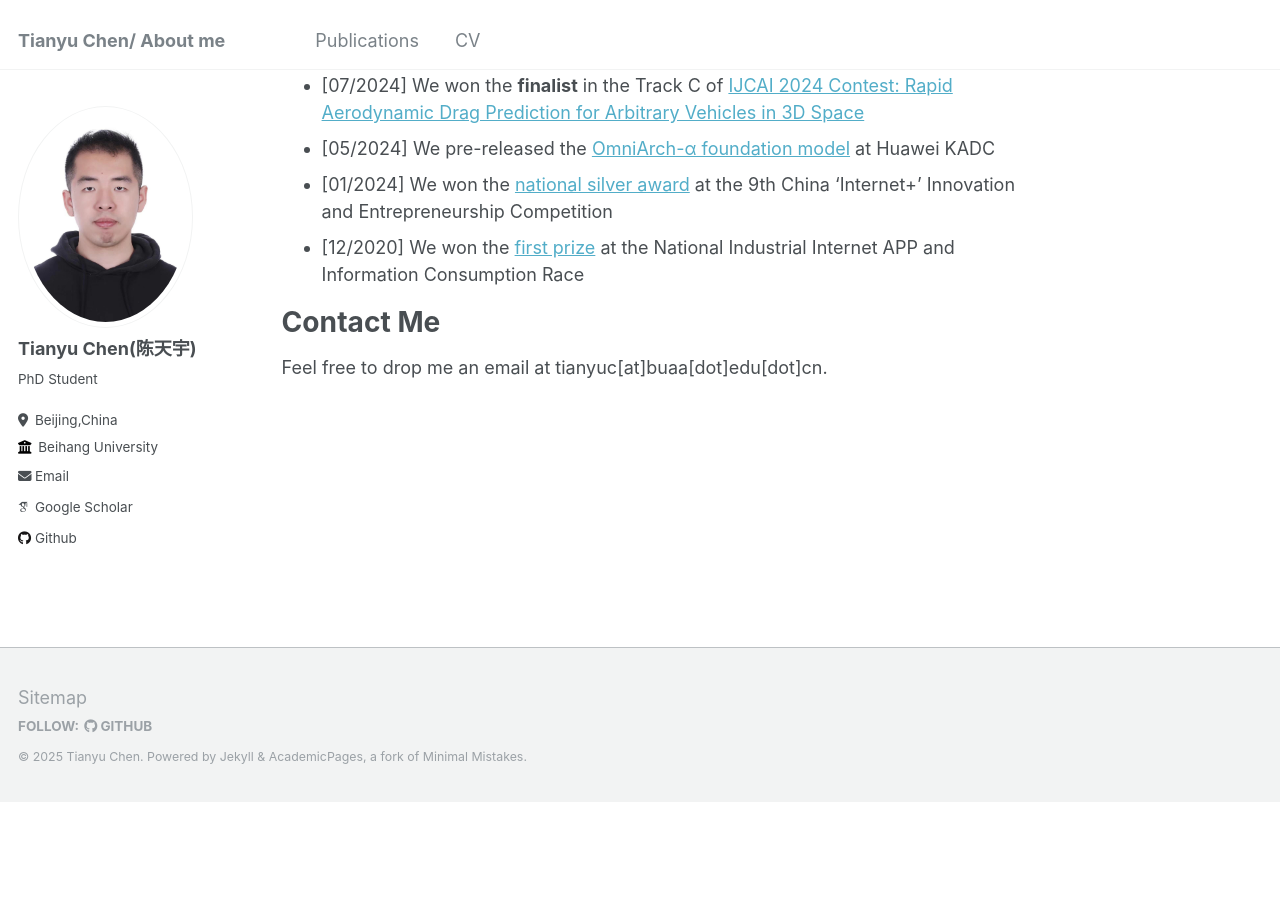
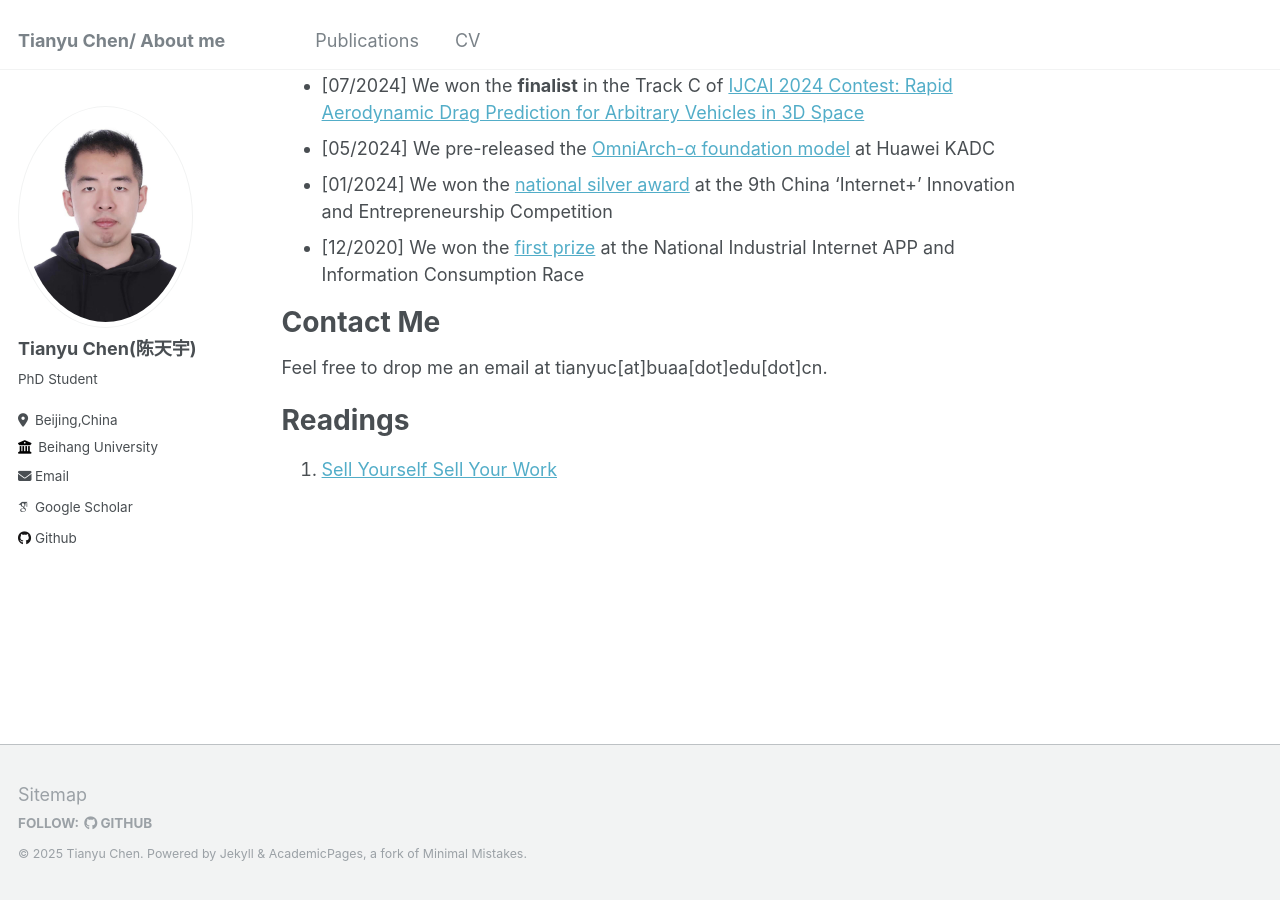
Before and after one commit to Tarpelite/tarpelite.github.io, a Jekyll site: the page built from _pages/about.md, in a window 1280 px wide and 900 px high, scrolled down 660 px. Built offline with Jekyll 4.4.1, drawn with Linux system fonts in a browser that asks for light colours; some web fonts are replaced; before the commit the page ends 1463 px from its top, so only the background shows below that.

Commit message:
add reading list

```diff
--- a/_pages/about.md
+++ b/_pages/about.md
@@ -29,3 +29,7 @@ Contact Me
 ======
 
 Feel free to drop me an email at tianyuc[at]buaa[dot]edu[dot]cn.
+
+Readings
+=======
+1. [Sell Yourself Sell Your Work](https://www.solipsys.co.uk/new/SellYourselfSellYourWork.html?yc25hn)
```
